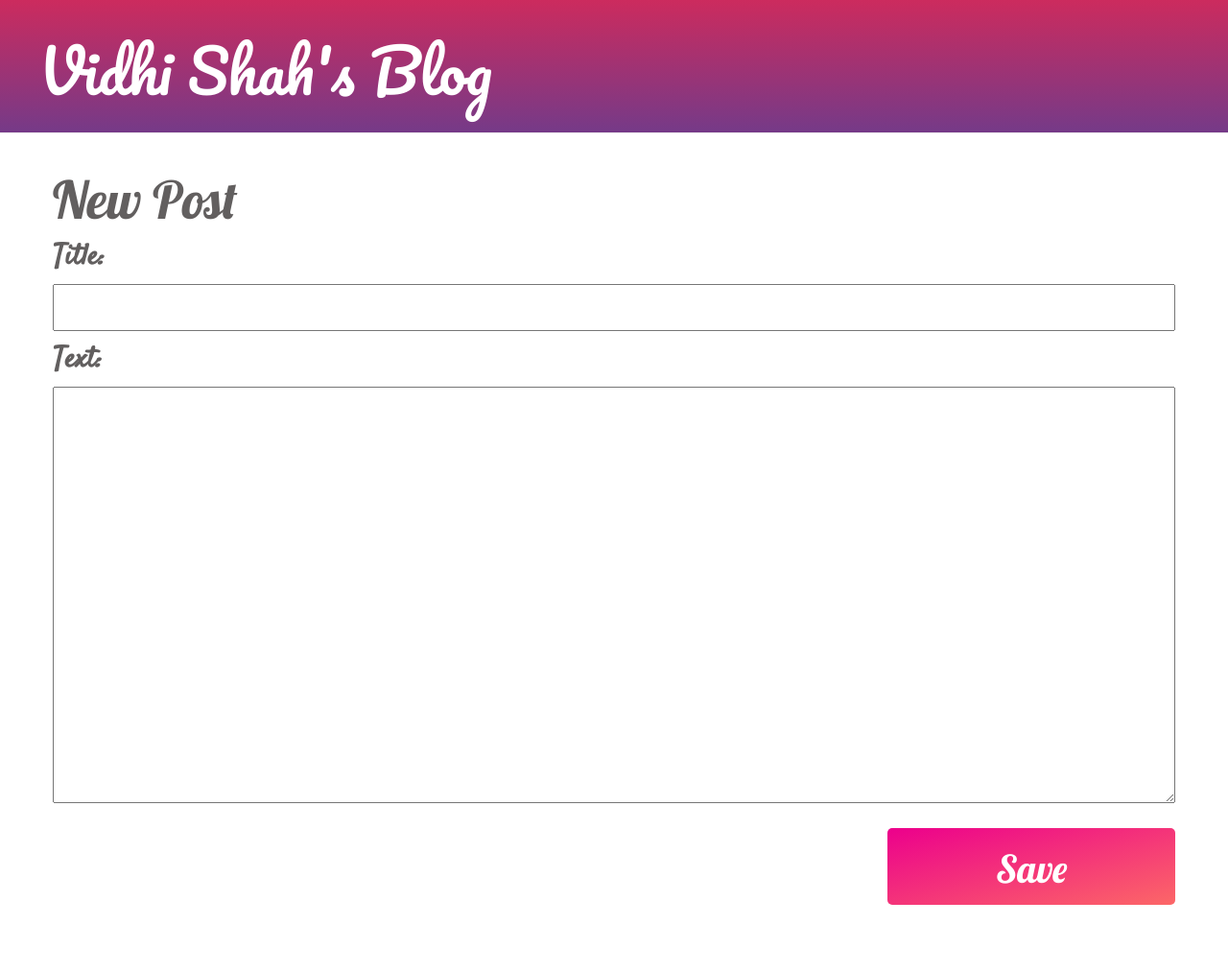
After one commit to vidhishah171/my-first-blog, a Django app: page /post/new/ in a window 1280 px wide. The commit adds this page. Shown: the whole page at 96% size. Run offline with Django 3.2, Linux system fonts and the light colour scheme; some libraries are stand-ins or nearby versions.

Commit message:
Added views to create/edit blog post inside the site.

```diff
--- /dev/null
+++ b/blog/forms.py
@@ -0,0 +1,8 @@
+from django import forms
+from .models import Post
+
+class PostForm(forms.ModelForm):
+
+	class Meta:
+		model=Post
+		fields=('title','text', )
--- a/blog/static/css/blog.css
+++ b/blog/static/css/blog.css
@@ -30,6 +30,26 @@ h1, h2, h3, h4 {
 
 .save {
     float: right;
+    padding-bottom: 40px;
+    padding-top: -10px;
+    width: 300px;
+    height: 80px;
+    font-size: 22px;
+    border-radius: 5px;
+    border: none;
+    margin-bottom: 70px;
+    background-image: linear-gradient(to bottom right, #ec008c, #fc6767);
+    color: white;
+}
+
+button:hover{
+	background-image: linear-gradient(to bottom right, #cc2b5e, #753a88);
+	color: white;
+
+}
+
+.edit{
+	float: right;
 }
 
 .post-form textarea, .post-form input {
--- a/blog/templates/blog/base.html
+++ b/blog/templates/blog/base.html
@@ -11,6 +11,9 @@
 </head>
 <body>
 	<div class="page-header">
+    {% if user.is_authenticated %}
+        <a href="{% url 'post_new' %}" class="top-menu"><span class="glyphicon glyphicon-plus"></span></a>
+    {% endif %}
         <h1><a href="/">Vidhi Shah's Blog</a></h1>
     </div>
     <div class="content container-fluid">
--- a/blog/templates/blog/post_detail.html
+++ b/blog/templates/blog/post_detail.html
@@ -3,11 +3,15 @@
 
 {% block content %}
 	<div class="post">
+		{% if user.is_authenticated %}
+			<a class="btn btn-default edit" href="{% url 'post_edit' pk=post.pk %}"><span class="glyphicon glyphicon-pencil"></span></a><br>
+		{% endif %}
 		{% if post.published_date %}
 		    <div class="date">
 		        <p>Published: {{ post.published_date }}</p>
 		    </div>
 		{% endif %}
+
 	    <h2><a href="">{{ post.title }}</a></h2><br>
 	    <p>{{ post.text|linebreaksbr }}</p>
 	</div>
--- /dev/null
+++ b/blog/templates/blog/post_edit.html
@@ -0,0 +1,10 @@
+{% extends 'blog/base.html' %}
+
+{% block content %}
+	<h2>New Post</h2>
+	<form method="Post" class="post-form">
+		{% csrf_token %}
+		{{ form.as_p }}
+		<button type="submit" class="save"><h2>Save</h2></button>
+	</form>
+{% endblock %}
--- a/blog/urls.py
+++ b/blog/urls.py
@@ -5,4 +5,6 @@ from . import views
 urlpatterns=[
 	path('',views.post_list, name='post_list'),
 	path('post/<int:pk>/', views.post_detail, name='post_detail'),
+	path('post/new/', views.post_new, name='post_new'),
+	path('post/<int:pk>/edit/', views.post_edit, name='post_edit'),
 ]
--- a/blog/views.py
+++ b/blog/views.py
@@ -1,6 +1,8 @@
 from django.shortcuts import render, get_object_or_404
 from .models import Post
 from django.utils import timezone
+from .forms import PostForm
+from django.shortcuts import redirect
 
 
 # Create your views here.
@@ -13,3 +15,33 @@ def post_detail(request, pk):
 	# post=Post.objects.get(pk=pk)
 	post=get_object_or_404(Post, pk=pk)
 	return render(request, 'blog/post_detail.html', {'post': post})
+
+def post_new(request):
+	if request.method=="POST":
+		form=PostForm(request.POST)
+		if form.is_valid():
+			post=form.save(commit=False)
+			post.author=request.user
+			post.published_date=timezone.now()
+			post.save()
+			'''commit=False means that we don't want to save the Post model yet – we want to add the author first.
+			Most of the time you will use form.save() without commit=False, but in this case, we need to supply it.
+			post.save() will preserve changes (adding the author) and a new blog post is created!'''
+			return redirect('post_detail',pk=post.pk)
+	else:
+		form=PostForm()
+	return render(request, 'blog/post_edit.html', {'form': form})
+
+def post_edit(request,pk):
+	post=get_object_or_404(Post, pk=pk)
+	if request.method=="POST":
+		form=PostForm(request.POST, instance=post)
+		if form.is_valid():
+			post=form.save(commit=False)
+			post.author=request.user
+			post.published_date=timezone.now()
+			post.save()
+			return redirect('post_detail',pk=post.pk)
+	else:
+		form=PostForm(instance=post)
+	return render(request, 'blog/post_edit.html', {'form': form})
```
